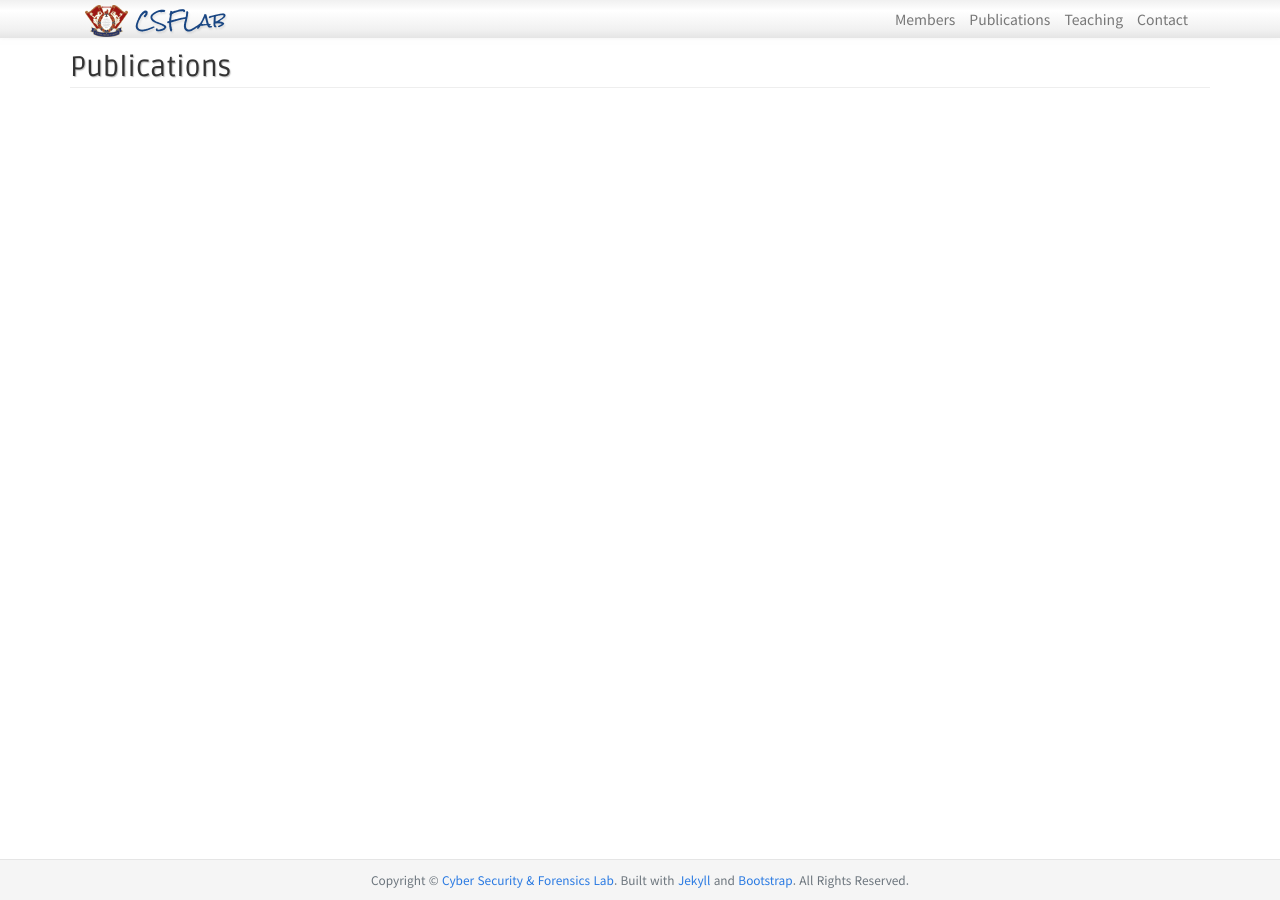
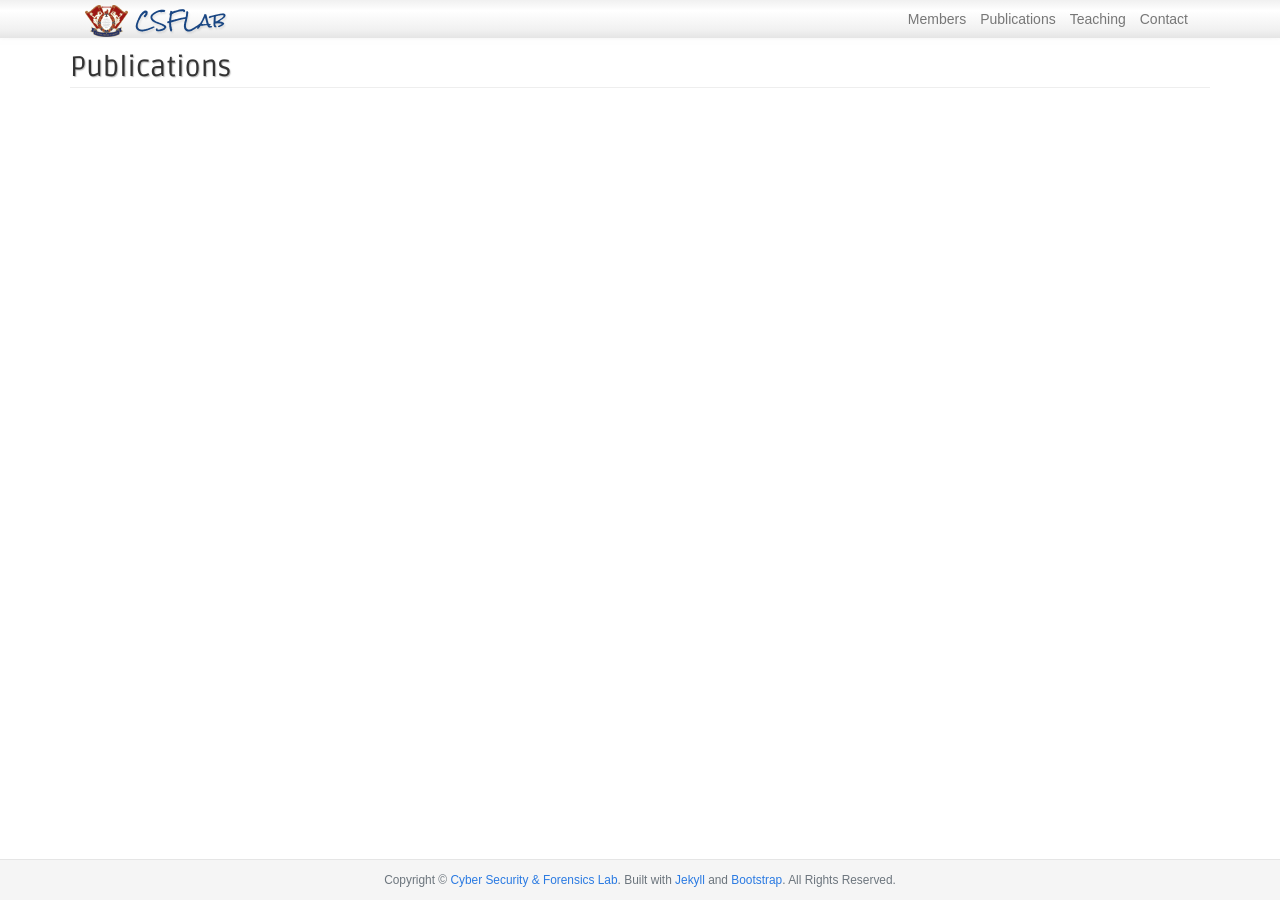
Before and after one commit to csf-lab/csf-lab.github.io, a Jekyll site: the page built from _pages/03.publications.md, in a window 1280 px wide. Built offline with Jekyll 4.4.1, drawn with Linux system fonts in a browser that asks for light colours; nearby versions of some CDN libraries; some web fonts are replaced.

Commit message:
Update _layout.scss

```diff
--- a/_sass/_layout.scss
+++ b/_sass/_layout.scss
@@ -1,6 +1,9 @@
 /*=========================================================
    outbox
 ===========================================================*/
+body, html {
+  font-family: 'Arial', 'Helvetica', 'Noto Sans KR', sans-serif !important;
+}
 
 #outbox {
     position: relative; /* child elements are relative to this */
```
